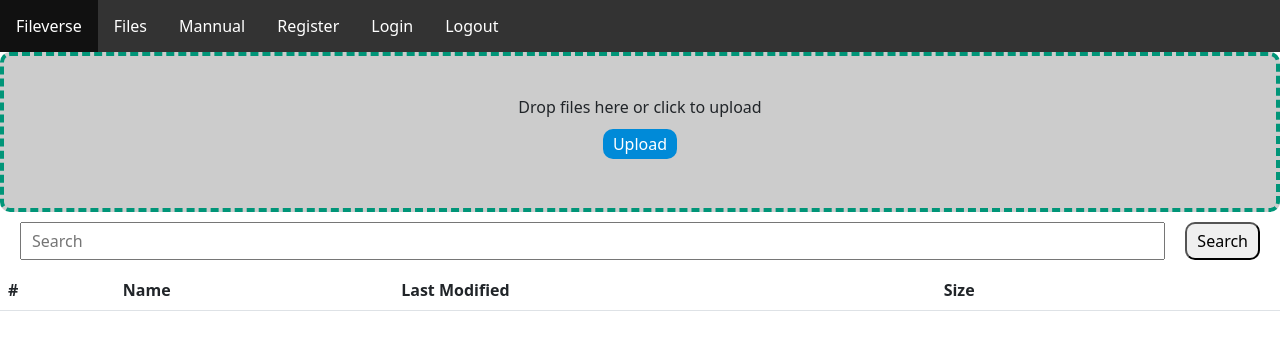
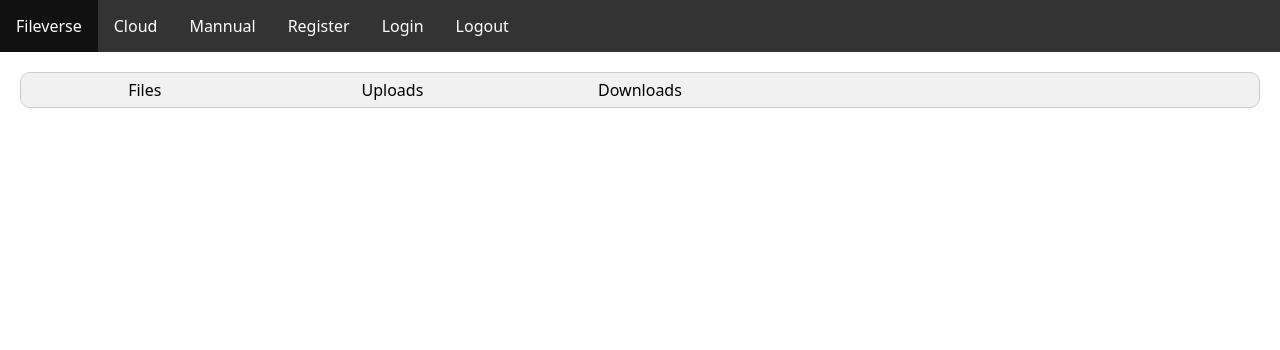
Before and after one commit to rockjia1996/fileverse, a Flask app: page /files in a window 1280 px wide. Shown: the top 350 px of the page. Run offline with Flask 2, Linux system fonts and the light colour scheme; lists and menus that the app fills with data are empty; some libraries are stand-ins or nearby versions.

Commit message:
Add tabs that organizes the file table, upload table, and download table.

```diff
--- a/fileverse/static/dropzone.js
+++ b/fileverse/static/dropzone.js
@@ -11,19 +11,21 @@ dropZoneElement.addEventListener("click", e => {
     inputElement.click();
 })
 
-["dragend", "dragleave"].forEach(type => {
-    dropZoneElement.addEventListener(type, e => {
-        dropZoneElement.classList.remove("drop-zone--over");
-    });
-});
+dropZoneElement.addEventListener("dragleave", e => {
+        dropZoneElement.classList.remove("drop-zone--over")
+} )
+
+dropZoneElement.addEventListener("dragend", e => {
+    dropZoneElement.classList.remove("drop-zone--over")
+} )
 
 dropZoneElement.addEventListener("drop", e => {
     e.preventDefault();
-    if (e.dataTransfer.files.length){
+    if (e.dataTransfer.files.length) {
         inputElement.files = e.dataTransfer.files;
 
 
-        for (selected of inputElement.files){
+        for (selected of inputElement.files) {
             addUploadFileEntry(selected.name)
         }
 
@@ -32,15 +34,14 @@ dropZoneElement.addEventListener("drop", e => {
 })
 
 
-function addUploadFileEntry(filename)
-{
+function addUploadFileEntry(filename) {
     let detail = document.createElement("div");
     let detailName = document.createElement("span");
     let detailProgress = document.createElement("progress");
     let detailCancel = document.createElement("button");
 
     detail.className = "detail";
-    detailName.className  = "detail__name";
+    detailName.className = "detail__name";
     detailProgress.className = "detail__progress";
     detailCancel.className = "detail__cancel";
 
--- a/fileverse/static/style.css
+++ b/fileverse/static/style.css
@@ -38,7 +38,12 @@
 }
 
 .search-bar input[type=submit]{
+    color: white;
+    background-color: #0099CC;
     border-radius: 10px;
+    border: none;
+    font-size: medium;
+    font-weight: 700;
 }
 
 
@@ -105,3 +110,39 @@
     margin-left: 10px;
     margin-right: 10px;
 }
+
+/* Tabs */
+.tab {
+    display: flex;
+    overflow: hidden;
+    border: 1px solid #ccc;
+    background-color: #f1f1f1;
+    border-radius: 10px;
+}
+
+.tab__link{
+    background-color: #f1f1f1;
+    width: 20%;
+    border: none;
+    outline: none;
+    cursor: pointer;
+    padding: 5px 10px;
+    transition: 0.3s;
+}
+
+.tab__link:hover {
+    background-color: #ccc;
+}
+
+.tab button.active {
+  background-color: #ccc;
+}
+
+.tabcontent {
+  display: none;
+  padding: 6px 12px;
+  border: 1px solid #ccc;
+  margin: 10px;
+
+  border-radius: 10px;
+}
--- /dev/null
+++ b/fileverse/static/tabs.js
@@ -0,0 +1,11 @@
+function openTab(event, tableName){
+    const tablecontents = document.querySelectorAll(".tabcontent")
+
+    for (content of tablecontents){
+        if (content.id === tableName){
+            content.style.display = "block";
+            continue;
+        }
+        content.style.display = "none";
+    }
+}
--- a/fileverse/templates/base.html
+++ b/fileverse/templates/base.html
@@ -18,7 +18,7 @@
         <a href="/">Fileverse</a>
       </li>
       <li>
-        <a href="/files">Files</a>
+        <a href="/files">Cloud</a>
       </li>
       <li>
         <a href="/mannual">Mannual</a>
--- a/fileverse/templates/files/files.html
+++ b/fileverse/templates/files/files.html
@@ -2,22 +2,15 @@
 {% endblock %} {% block content %}
 
 
+<div class="page-content" style="margin: 20px;" >
 
-<!--Drag and Drop Upload Box-->
-<div class="drop-zone">
-  <span class="drop-zone__prompt">Drop files here or click to upload</span>
-    <input
-    class="drop-zone__input"
-    type="file"
-    name="file"
-    multiple />
-    <button class="drop-zone__submit" type="submit" onclick="uploadFile(event)">Upload</button>
+  <div class="tab">
+    <button class="tab__link" onclick="openTab(event, 'file-table');" id="file-tab">Files</button>
+    <button class="tab__link" onclick="openTab(event, 'upload-table');" id="upload-tab">Uploads</button>
+    <button class="tab__link" onclick="openTab(event, 'download-table');" id="download-tab">Downloads</button>
   </div>
 
-
-  <div class="upload-details">
-  </div>
-
+  <div class="tabcontent" id="file-table">
     <!-- Search Bar -->
     <form class="search-bar">
       <input type="search" placeholder="Search" />
@@ -51,6 +44,40 @@
         {% endfor %}
       </tbody>
     </table>
+  </div>
+
+  <div class="tabcontent" id="upload-table">
+    <!--Drag and Drop Upload Box-->
+    <div class="drop-zone">
+      <span class="drop-zone__prompt">Drop files here or click to upload</span>
+      <input class="drop-zone__input" type="file" name="file" multiple />
+      <button class="drop-zone__submit" type="submit" onclick="uploadFile(event)">Upload</button>
+    </div>
+
+    <div class="upload-details">
+    </div>
+
+  </div>
+
+  <div class="tabcontent" id="download-table">
+    <h3>Download</h3>
+    <p>Download table goes here</p>
+  </div>
+
+</div>
+
+
+
+
+
+
+
+
+
+
+
+
 <script src="{{ url_for('static', filename='file_api.js')}}"></script>
 <script src="{{ url_for('static', filename='dropzone.js')}}"></script>
+<script src="{{ url_for('static', filename='tabs.js')}}"></script>
 {% endblock %}
```
Lines whose indentation alone changed are shown as unchanged.
